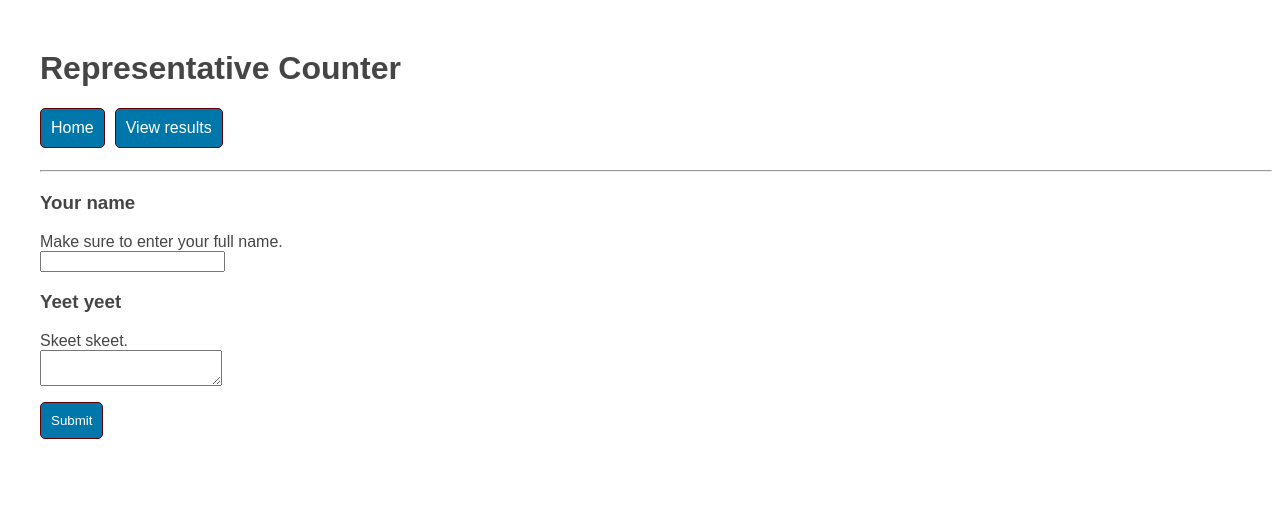
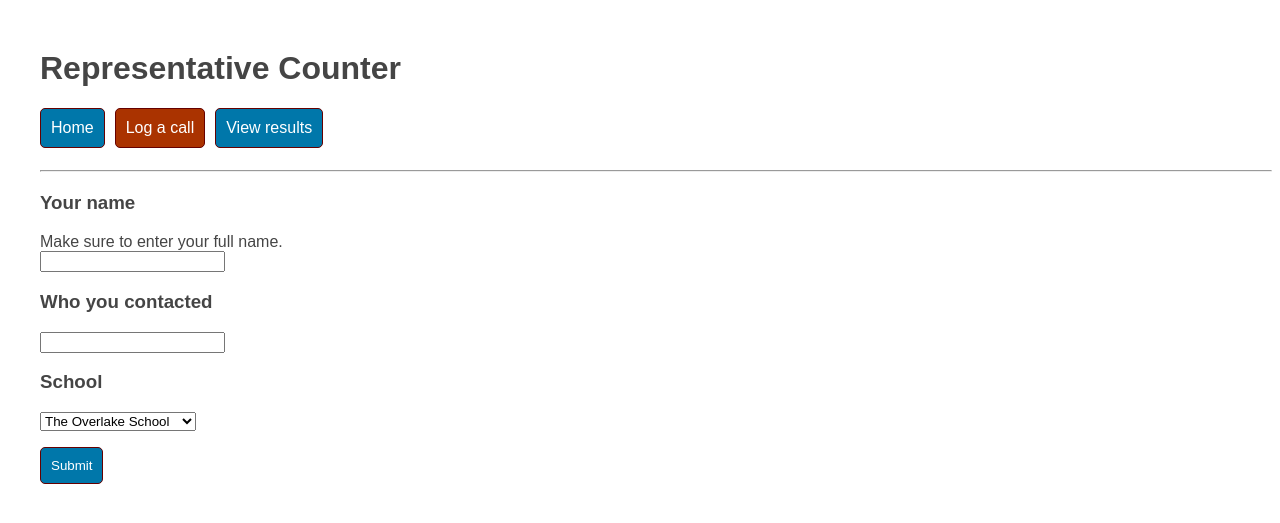
Before and after one commit to jaredgoodman03/enviromentalclubcounter, a Flask app: page /entry in a window 1280 px wide. Shown: the top 523 px of the page. Run offline with Flask 2, Linux system fonts and the light colour scheme.

Commit message:
Made the entry page and did some other stuff

```diff
--- a/src/code.py
+++ /dev/null
@@ -1,23 +0,0 @@
-from flask import Flask, flash, redirect, render_template, request, session, abort
-
-app = Flask(__name__)
-
-@app.route("/")
-def index():
-      return render_template('index.html')
-
-@app.route("/entry")
-def entry():
-      return render_template('entry.html')
-
-@app.route("/results")
-def results():
-      return render_template('results.html')
-
-@app.route("/names")
-def names():
-      return render_template('names.html')
-
-
-if __name__=="__main__":
-      app.run()
--- /dev/null
+++ b/src/server.py
@@ -0,0 +1,46 @@
+from flask import Flask, flash, redirect, render_template, request, session, abort
+import os
+
+app = Flask(__name__)
+
+@app.route("/")
+def index():
+      return render_template('index.html')
+
+@app.route("/entry")
+def entry():
+      return render_template('entry.html')
+
+@app.route("/results")
+def results():
+      return render_template('results.html')
+
+@app.route("/names")
+def names():
+      return render_template('names.html')
+
+@app.route('/entry', methods=['POST'])
+def entry_post():
+	name = request.form['name']
+	rep = request.form['rep']
+	school = request.form['school']
+
+	print("New log!")
+	print("Name: " + name)
+	print("Rep: " + rep)
+	print("School: " + school)
+
+	if name == "":
+		return render_template('entry.html', error="This field is required.")
+
+	# 1 file in log folder for each person, file name is person's name,# order of lines goes like this:
+	# rep's name
+	# school
+	# communication(call, email, letter, etc)
+
+	with open("log/" + name, "w+") as file:
+		file.write(rep + "\n" + school)
+	return render_template('thankyou.html')
+
+if __name__=="__main__":
+      app.run()
--- a/src/templates/base.html
+++ b/src/templates/base.html
@@ -31,13 +31,57 @@
 		ul.nav {
 			list-style-type: none;
 		}
+		/* Dropdown Button */
+		.dropbtn {
+			background-color: #3498DB;
+			color: white;
+			padding: 16px;
+			font-size: 16px;
+			border: none;
+			cursor: pointer;
+		}
+
+		/* Dropdown button on hover & focus */
+		.dropbtn:hover, .dropbtn:focus {
+			background-color: #2980B9;
+		}
+
+		/* The container <div> - needed to position the dropdown content */
+		.dropdown {
+			position: relative;
+			display: inline-block;
+		}
+
+		/* Dropdown Content (Hidden by Default) */
+		.dropdown-content {
+			display: none;
+			position: absolute;
+			background-color: #f1f1f1;
+			min-width: 160px;
+			box-shadow: 0px 8px 16px 0px rgba(0,0,0,0.2);
+			z-index: 1;
+		}
+
+		/* Links inside the dropdown */
+		.dropdown-content a {
+			color: black;
+			padding: 12px 16px;
+			text-decoration: none;
+			display: block;
+		}
+
+/* Change color of dropdown links on hover */
+.dropdown-content a:hover {background-color: #ddd}
+
+/* Show the dropdown menu (use JS to add this class to the .dropdown-content container when the user clicks on the dropdown button) */
+.show {display:block;}
 
 	</style>
 	<body>
 		<h1>Representative Counter</h1>
 		<p>
 			{{ nav_link('index', 'Home') }}
-				<!--{{ nav_link('entry', "Log a call") }}-->
+			{{ nav_link('entry', "Log a call") }}
 			{{ nav_link('results', "View results") }}
 			<!--{{ nav_link('names', "Supporters")}}-->
 		</p>
--- a/src/templates/entry.html
+++ b/src/templates/entry.html
@@ -9,9 +9,16 @@
 			<p style="color: #ff0000;">{{ error }}</p>
 		</p>
 		<p>
-			<h3>Yeet yeet</h3>
-			Skeet skeet.<br>
-			<textarea name = "ranking"></textarea>
+			<h3>Who you contacted</h3>
+			<input name = "rep">
+			<p style="color: #ff0000;">{{ error }}</p>
+		</p>
+		<p>
+			<h3>School</h3>
+			<select name="school">
+				<option>The Overlake School</option>
+				<option>Redmond High School</option>
+			</select>
 		</p>
 		<p><input type="submit" value="Submit" class="button"></p>
 	</form>
--- a/src/templates/index.html
+++ b/src/templates/index.html
@@ -1,5 +1,6 @@
 {% extends "base.html" %}
 {% block content %}
-<a href="https://github.com/jaredgoodman03/Drama-Destroyer"><img src="https://abtsoftware-wpengine.netdna-ssl.com/wp-content/uploads/2017/07/view-on-github.png" height=24px></a><br><br>
+<br>
 	Lorem ipsum dolor sit amet, consectetur adipiscing elit, sed do eiusmod tempor incididunt ut labore et dolore magna aliqua. Ut enim ad minim veniam, quis nostrud exercitation ullamco laboris nisi ut aliquip ex ea commodo consequat. Duis aute irure dolor in reprehenderit in voluptate velit esse cillum dolore eu fugiat nulla pariatur. Excepteur sint occaecat cupidatat non proident, sunt in culpa qui officia deserunt mollit anim id est laborum.<br><br>
+	<a href="https://github.com/jaredgoodman03/Drama-Destroyer"><img src="https://abtsoftware-wpengine.netdna-ssl.com/wp-content/uploads/2017/07/view-on-github.png" height=24px></a>
 {% endblock %}
--- a/src/templates/results.html
+++ b/src/templates/results.html
@@ -2,7 +2,7 @@
 {% block content %}
 	<ul>
 		{% for person in people %}
-			<li>{{ person.name }} has contacted {{ person.number }}</li>
+			<li>{{ person.name }} has contacted {{ person.number }} people</li>
 		{% endfor %}
 	</ul>
 {% endblock %}
--- a/src/templates/testpage.html
+++ /dev/null
@@ -1,5 +0,0 @@
-<html>
-      <body>
-            test page
-      </body>
-</html>
--- /dev/null
+++ b/src/templates/thankyou.html
@@ -0,0 +1,5 @@
+{% extends "base.html" %}
+{% block content %}
+<h2>Thank you!</h2><br>
+	Thank you for participating! Click <a href="/">here</a> to go home or <a href="/entry">here</a> to log another call.</a>
+{% endblock %}
```
Also changed, not shown: src/templates/names.html (line endings or trailing spaces), 4 other files. Lines whose indentation alone changed are shown as unchanged.
